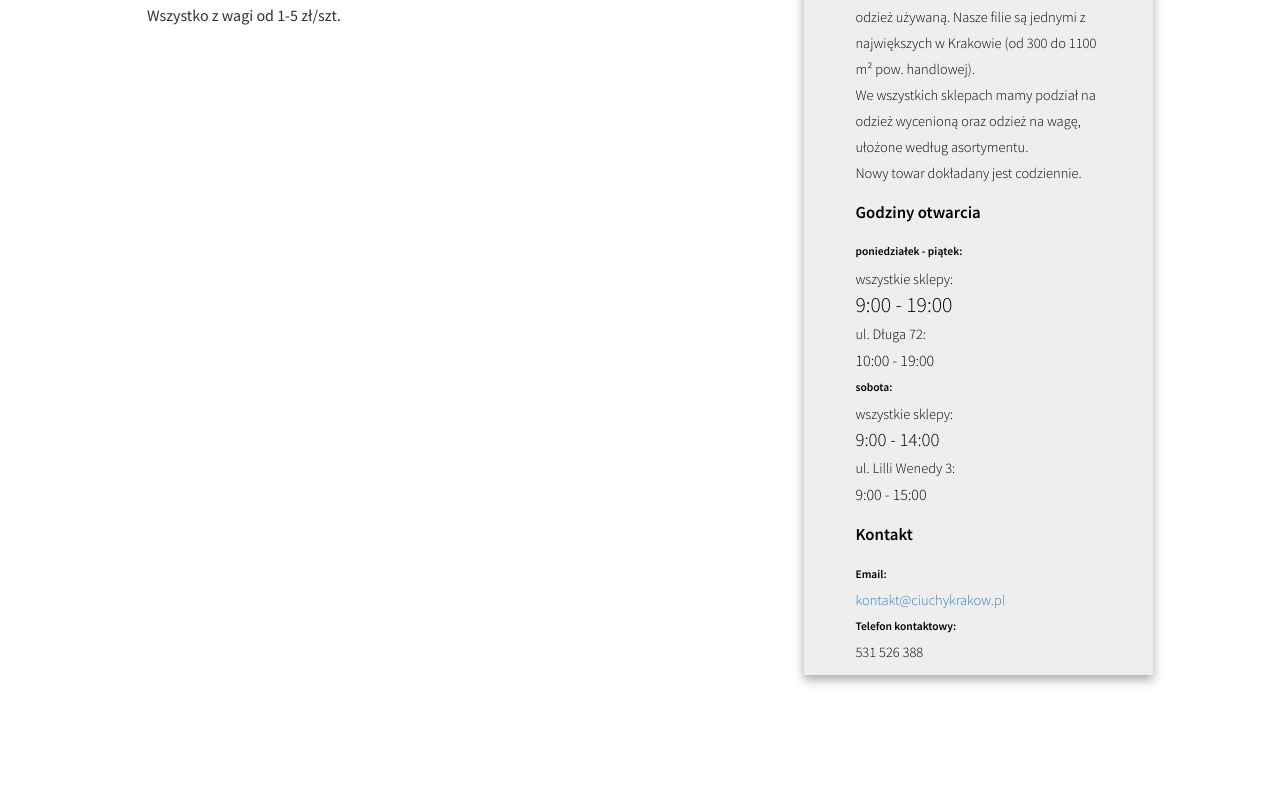
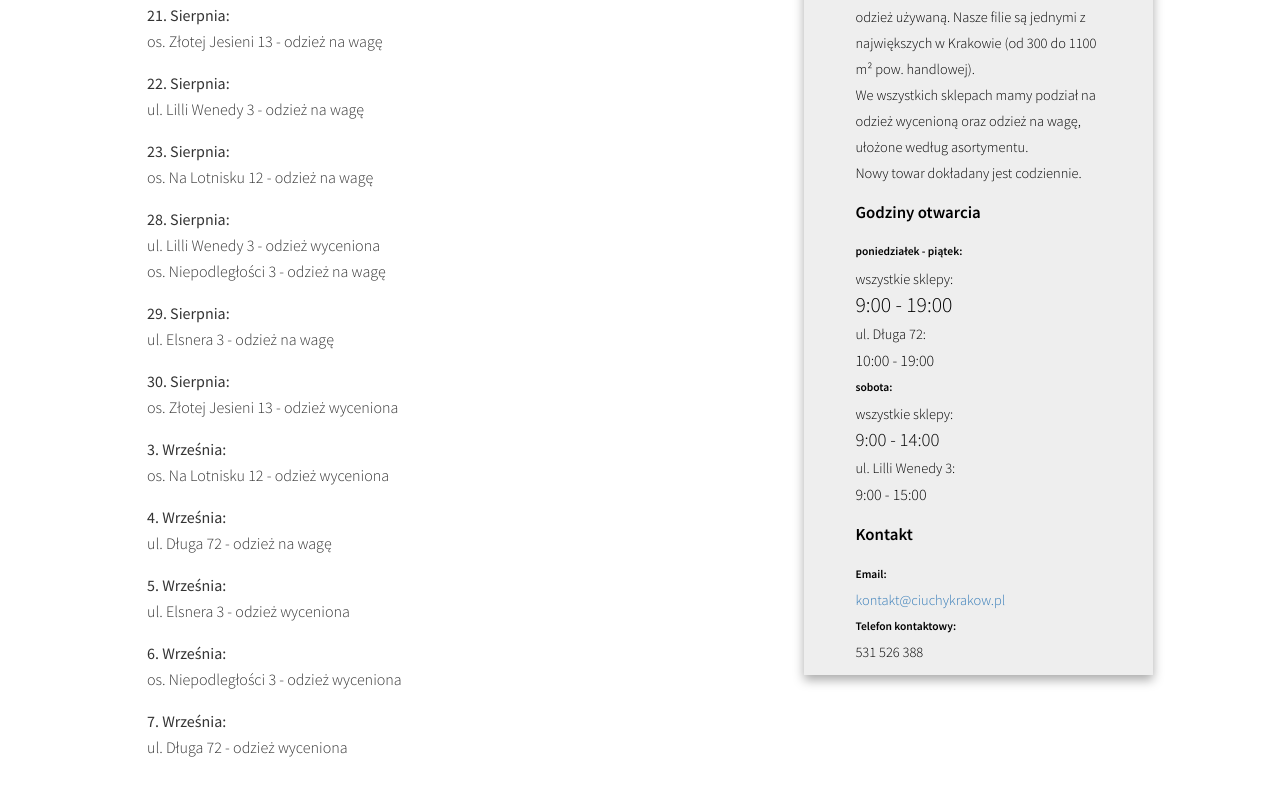
Before and after one commit to ciuchykrakow/ciuchykrakow.github.io, a plain HTML site: page index.html in a window 1280 px wide. Shown: the part 284-1090 px from the top of the page. Before the commit the page ends 989 px from the top, so only its background shows below. Drawn offline with nearby package versions, Linux system fonts and the light colour scheme.

Commit message:
13.08.2018

```diff
--- a/index.html
+++ b/index.html
@@ -43,7 +43,7 @@
 
         <div class="main-container">
             <div class="main wrapper clearfix">
-                <article>
+                <!--<article>
                     <header style="padding-top:30px">
                        <h2>Wielka wyprzedaż</h2>
                     </header>
@@ -52,24 +52,26 @@
                             <span style="font-weight:400">Wszystko z wagi od 1-5 zł/szt. </span>
                         </p>
                     </section>
-                </article>
+                </article>-->
 
-                <!--<article>
+                <article>
                    <header style="padding-top:30px">
-                       <h2>Nowa dostawa towaru:</h2>
+                       <h2>NOWY TOWAR:</h2>
                    </header>
                     <section>
-                    <p style="padding-left:20px;"><span style="font-weight:400">23. Sierpnia: </span> <br /> Złotej Jesieni 13 - odzież na wagę</p>
-                    <p style="padding-left:20px;"><span style="font-weight:400">25. Sierpnia: </span> <br />ul. Lilli Wenedy 3 - odzież na wagę</p>
-                    <p style="padding-left:20px;"><span style="font-weight:400">29. Sierpnia: </span> <br /> Na Lotnisku 12 - odzież na wagę</p>
-                    <p style="padding-left:20px;"><span style="font-weight:400">30. Sierpnia: </span> <br /> Złotej Jesieni 13 - odzież wyceniona</p>
-                    <p style="padding-left:20px;"><span style="font-weight:400">1. Września: </span> <br />ul. Elsnera 3 - odzież na wagę</p>
-                    <p style="padding-left:20px;"><span style="font-weight:400">4. Września: </span> <br />ul. Elsnera 3, ul. Lilli Wenedy 3, os. Na Lotnisku 12 - odzież wyceniona</p>
-                    <p style="padding-left:20px;"><span style="font-weight:400">5. Września: </span> <br /> Niepodległości 3 - odzież na wagę</p>
-                    <p style="padding-left:20px;"><span style="font-weight:400">6. Września: </span> <br />ul. Długa 72 - odzież na wagę</p>
-                    <p style="padding-left:20px;"><span style="font-weight:400">7. Września: </span> <br />ul. Długa 72 i os. Niepodległości 3 - odzież wyceniona</p>
+                    <p style="padding-left:20px;"><span style="font-weight:400">21. Sierpnia: </span> <br />os. Złotej Jesieni 13 - odzież na wagę</p>
+                    <p style="padding-left:20px;"><span style="font-weight:400">22. Sierpnia: </span> <br />ul. Lilli Wenedy 3 - odzież na wagę</p>
+                    <p style="padding-left:20px;"><span style="font-weight:400">23. Sierpnia: </span> <br />os. Na Lotnisku 12 - odzież na wagę</p>
+                    <p style="padding-left:20px;"><span style="font-weight:400">28. Sierpnia: </span> <br />ul. Lilli Wenedy 3 - odzież wyceniona <br />os. Niepodległości 3 - odzież na wagę</p>
+                    <p style="padding-left:20px;"><span style="font-weight:400">29. Sierpnia: </span> <br />ul. Elsnera 3 - odzież na wagę</p>
+                    <p style="padding-left:20px;"><span style="font-weight:400">30. Sierpnia: </span> <br />os. Złotej Jesieni 13 - odzież wyceniona</p>
+                    <p style="padding-left:20px;"><span style="font-weight:400">3. Września: </span> <br />os. Na Lotnisku 12 - odzież wyceniona</p>
+                    <p style="padding-left:20px;"><span style="font-weight:400">4. Września: </span> <br />ul. Długa 72 - odzież na wagę</p>
+                    <p style="padding-left:20px;"><span style="font-weight:400">5. Września: </span> <br />ul. Elsnera 3 - odzież wyceniona</p>
+                    <p style="padding-left:20px;"><span style="font-weight:400">6. Września: </span> <br />os. Niepodległości 3 - odzież wyceniona</p>
+                    <p style="padding-left:20px;"><span style="font-weight:400">7. Września: </span> <br />ul. Długa 72 - odzież wyceniona</p>
                     </section>
-                </article>-->
+                </article>
 
                 <aside>
                     <h3>O firmie</h3>
```
